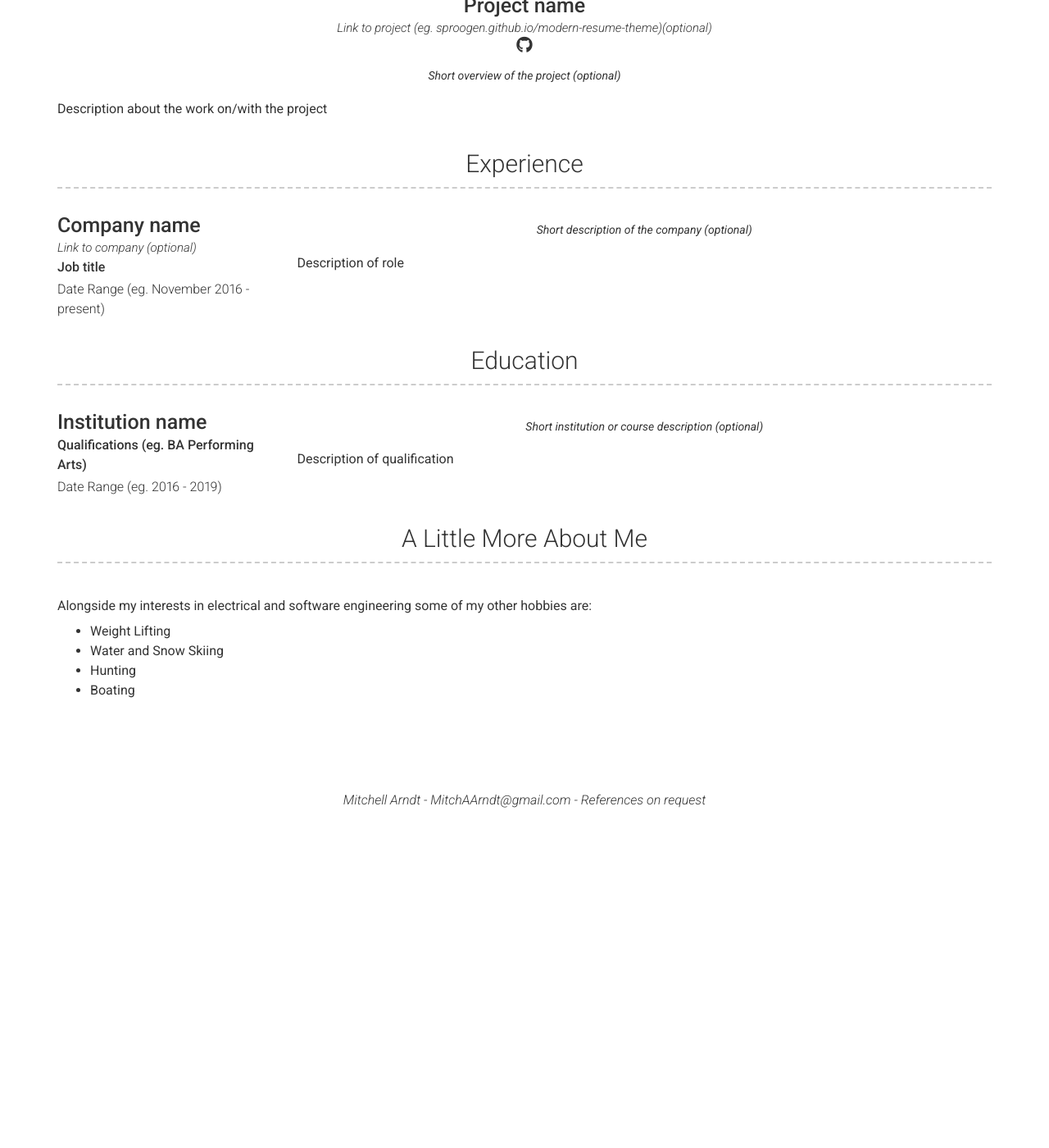
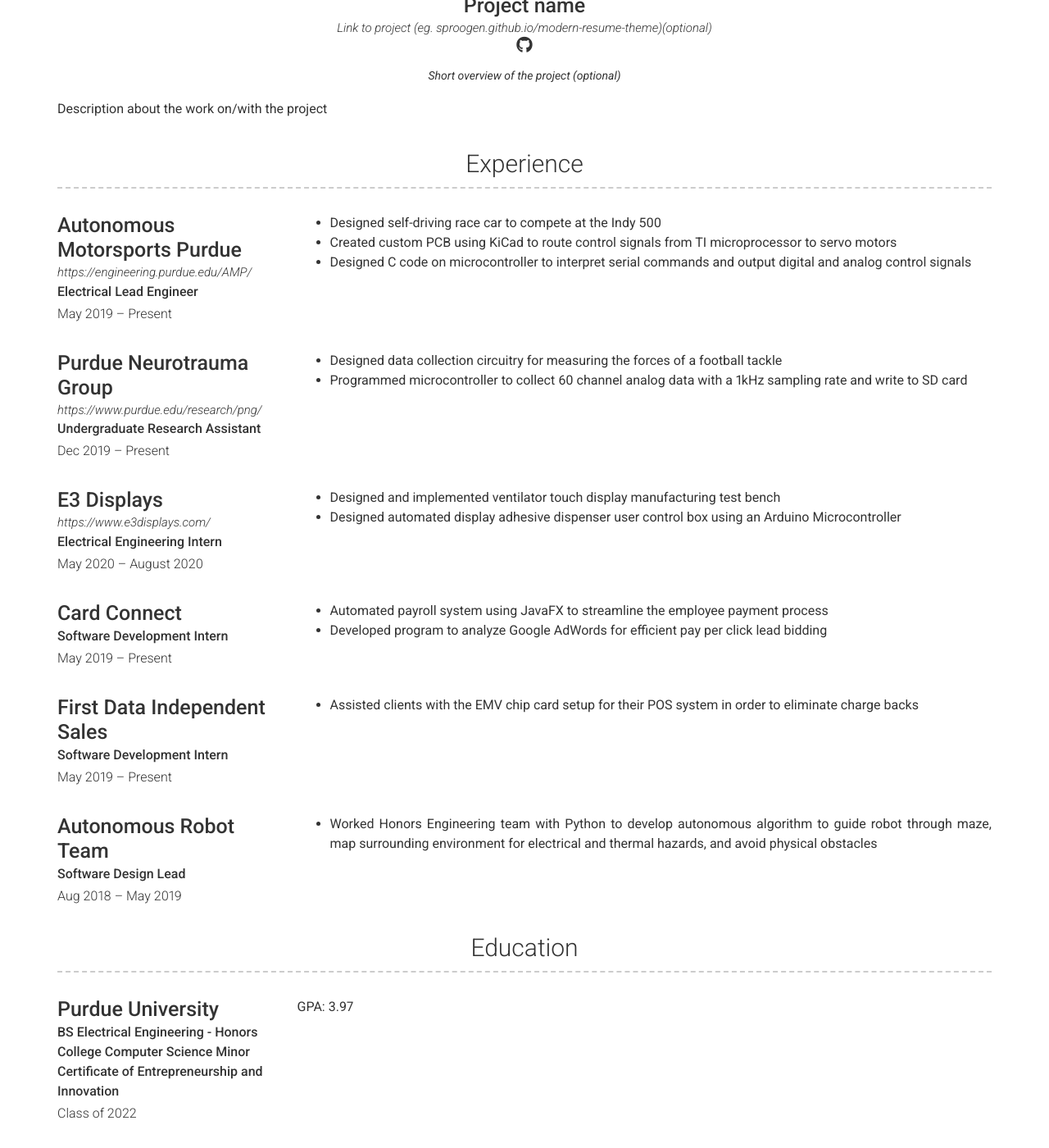
Before and after one commit to MArndt26/marndt26.github.io, a Jekyll site: the page built from index.md, in a window 1280 px wide and 1400 px high, scrolled down 615 px. Shown: the whole window at 82% size. Built offline with Jekyll 4.4.1, drawn with Linux system fonts in a browser that asks for light colours; nearby versions of some CDN libraries; before the commit the page ends 1611 px from its top, so only the background shows below that.

Commit message:
transfered experience over from resume

```diff
--- a/_data/education.yml
+++ b/_data/education.yml
@@ -1,9 +1,12 @@
 # Education Template
 - layout: left
-  name: Institution name
-  dates: Date Range (eg. 2016 - 2019)
-  qualification: Qualifications (eg. BA Performing Arts)
-  quote: >
-    Short institution or course description (optional)
+  name: Purdue University
+  dates: Class of 2022
+  qualification: >
+    BS Electrical Engineering - Honors College
+    Computer Science Minor
+    Certificate of Entrepreneurship and Innovation
+  # quote: >
+  #   Short institution or course description (optional)
   description: | # this will include new lines to allow paragraphs
-    Description of qualification
+    GPA: 3.97
--- a/_data/experience.yml
+++ b/_data/experience.yml
@@ -1,10 +1,61 @@
 # Experience template
 - layout: left
-  company: Company name
-  link: Link to company (optional)
-  job_title: Job title
-  dates: Date Range (eg. November 2016 - present)
-  quote: >
-   Short description of the company (optional)
+  company: Autonomous Motorsports Purdue
+  link: https://engineering.purdue.edu/AMP/
+  job_title: Electrical Lead Engineer
+  dates: May 2019 – Present
+  # quote: >
+
   description: | # this will include new lines to allow paragraphs
-    Description of role
+    * Designed self-driving race car to compete at the Indy 500
+    * Created custom PCB using KiCad to route control signals from TI microprocessor to servo motors
+    * Designed C code on microcontroller to interpret serial commands and output digital and analog control signals
+
+- layout: left
+  company: Purdue Neurotrauma Group
+  link: https://www.purdue.edu/research/png/
+  job_title: Undergraduate Research Assistant
+  dates: Dec 2019 – Present
+  # quote: >
+  description: | # this will include new lines to allow paragraphs
+    * Designed data collection circuitry for measuring the forces of a football tackle
+    * Programmed microcontroller to collect 60 channel analog data with a 1kHz sampling rate and write to SD card
+
+- layout: left
+  company: E3 Displays
+  link: https://www.e3displays.com/
+  job_title: Electrical Engineering Intern
+  dates: May 2020 – August 2020
+  # quote: >
+  description: | # this will include new lines to allow paragraphs
+    * Designed and implemented ventilator touch display manufacturing test bench
+    * Designed automated display adhesive dispenser user control box using an Arduino Microcontroller
+
+- layout: left
+  company: Card Connect
+  # link: https://www.fdisp.com/?_vsrefdom=p.6790&gclid=CjwKCAiA4o79BRBvEiwAjteoYNuGQHDeiadb6UNWQ-vjsHUAdx1IHpWBeqEz0lH4uCZGhFlUMnmzFRoCnUUQAvD_BwE
+  job_title: Software Development Intern
+  dates: May 2019 – Present
+  # quote: >
+  description: | # this will include new lines to allow paragraphs
+    *	Automated payroll system using JavaFX to streamline the employee payment process
+    *	Developed program to analyze Google AdWords for efficient pay per click lead bidding
+
+- layout: left
+  company: First Data Independent Sales
+  # link: https://www.fdisp.com/?_vsrefdom=p.6790&gclid=CjwKCAiA4o79BRBvEiwAjteoYNuGQHDeiadb6UNWQ-vjsHUAdx1IHpWBeqEz0lH4uCZGhFlUMnmzFRoCnUUQAvD_BwE
+  job_title: Software Development Intern
+  dates: May 2019 – Present
+  # quote: >
+  description: | # this will include new lines to allow paragraphs
+    *	Assisted clients with the EMV chip card setup for their POS system in order to eliminate charge backs
+
+- layout: left
+  company: Autonomous Robot Team
+  # link: none
+  job_title: Software Design Lead
+  dates: Aug 2018 – May 2019
+  # quote: >
+  #   Honors Engineering
+  description: | # this will include new lines to allow paragraphs
+    *	Worked Honors Engineering team with Python to develop autonomous algorithm to guide robot through maze, map surrounding environment for electrical and thermal hazards, and avoid physical obstacles
```
